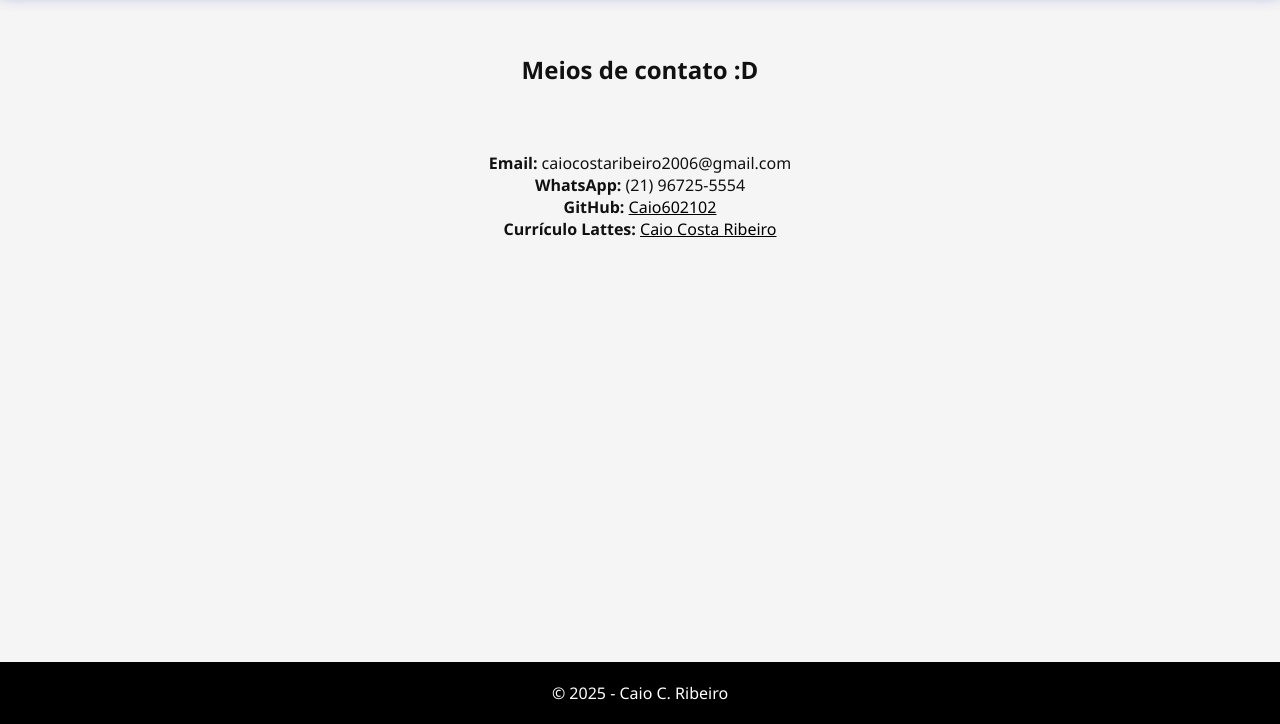
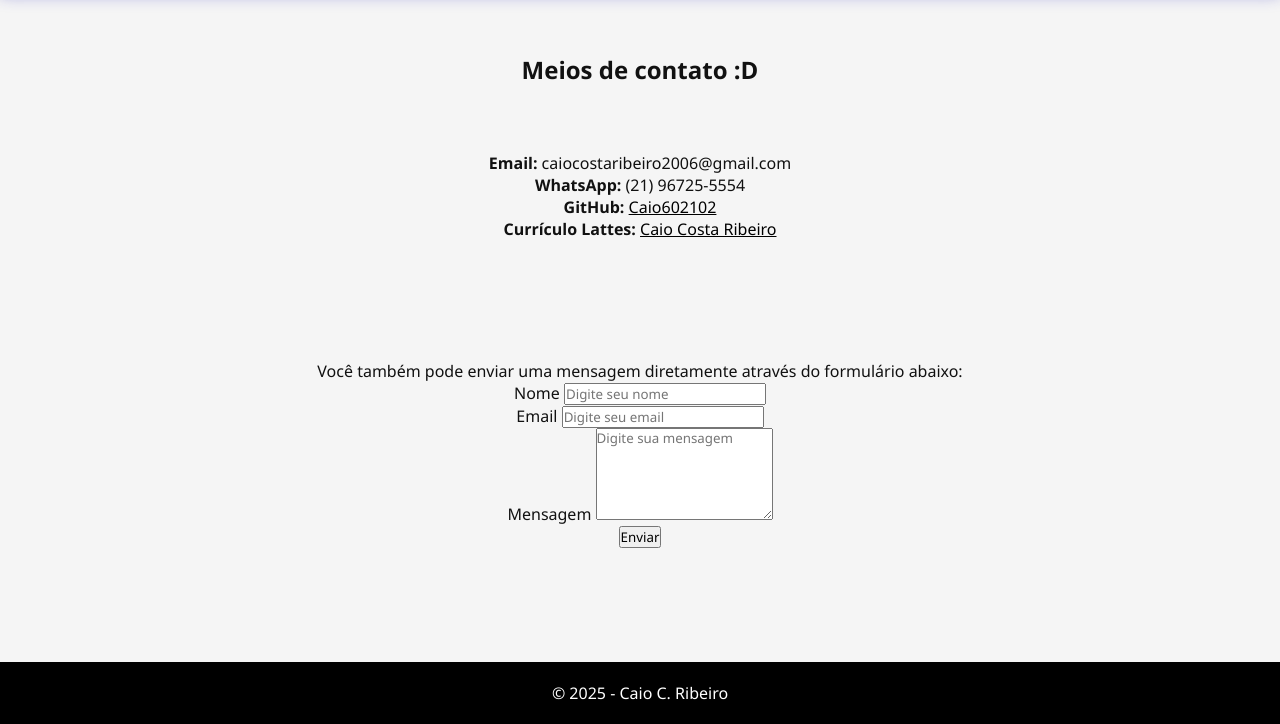
Before and after one commit to Caio602102/portfolio, a plain HTML site: page contato.html in a window 1280 px wide. Shown: the part 76-800 px from the top of the page. Drawn offline with Linux system fonts and the light colour scheme.

Commit message:
.
Added a contact form section to the contato.html file.

```diff
--- a/contato.html
+++ b/contato.html
@@ -38,6 +38,34 @@
     <p><strong>Currículo Lattes:</strong> <a href="http://lattes.cnpq.br/7072325711504835" target="_blank">Caio Costa Ribeiro</a></p>
 
     </section>
+
+    <!-- formulário para contato (sem funcionamento) -->
+    <section class="contato-container fade-in">
+
+    <p>Você também pode enviar uma mensagem diretamente através do formulário abaixo:</p>
+
+    <form class="form-contato slide-up" action="#" method="post">
+
+        <div class="form-grupo">
+            <label for="nome">Nome</label>
+            <input type="text" id="nome" name="nome" placeholder="Digite seu nome" required>
+        </div>
+
+        <div class="form-grupo">
+            <label for="email">Email</label>
+            <input type="email" id="email" name="email" placeholder="Digite seu email" required>
+        </div>
+
+        <div class="form-grupo">
+            <label for="mensagem">Mensagem</label>
+            <textarea id="mensagem" name="mensagem" placeholder="Digite sua mensagem" rows="5" required></textarea>
+        </div>
+
+        <button type="submit" class="btn-form">Enviar</button>
+    </form>
+
+</section>
+
 </main>
 
 <footer>
```
